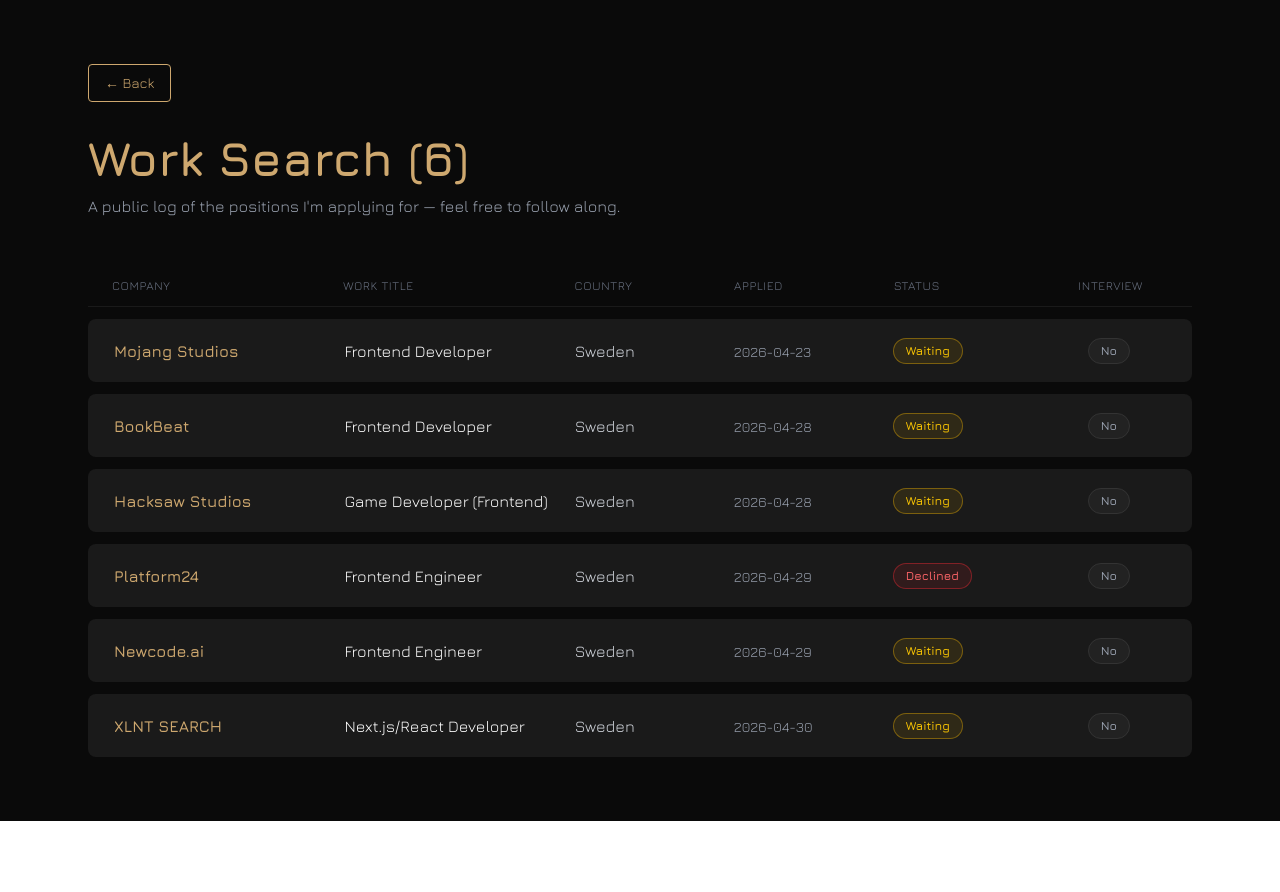
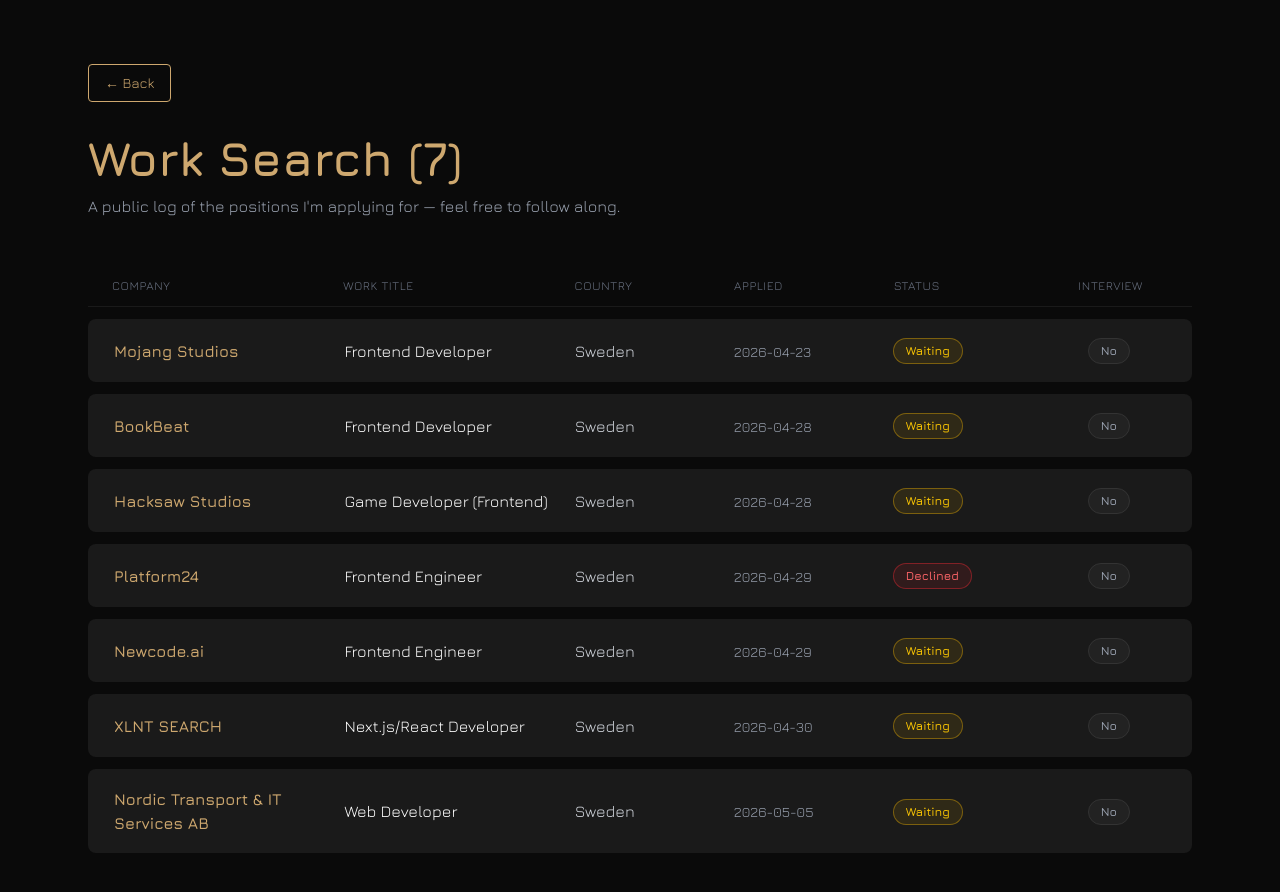
Before and after one commit to TobiasKjernell/portfolio, a React (Vite) app: page /worksearch in a window 1280 px wide. Shown: the top 892 px of the page. Before the commit the page ends 821 px from the top, so only its background shows below. Built offline with nearby package versions, Linux system fonts and the light colour scheme.

Commit message:
added work update

```diff
--- a/src/pages/WorkSearchPage/index.tsx
+++ b/src/pages/WorkSearchPage/index.tsx
@@ -64,6 +64,15 @@
         workTitle: 'Next.js/React Developer',
         country: 'Sweden',
         appliedDate: '2026-04-30',
+        status: 'Waiting',
+        interview: false,
+    },
+    {
+        id: 6,
+        company: 'Nordic Transport & IT Services AB',
+        workTitle: 'Web Developer',
+        country: 'Sweden',
+        appliedDate: '2026-05-05',
         status: 'Waiting',
         interview: false,
     },
```
